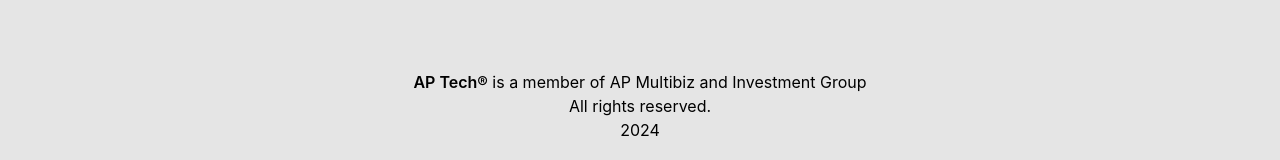
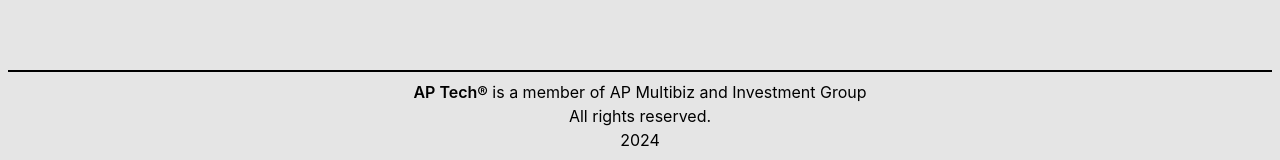
Before and after one commit to adedolapoadegboye/ap-tech, a React (Create React App) app: page / in a window 1280 px wide. Shown: the part 4672-4832 px from the top of the page. Built offline with nearby package versions, Linux system fonts and the light colour scheme.

Commit message:
test deployment

```diff
--- a/src/Components/Footer.jsx
+++ b/src/Components/Footer.jsx
@@ -5,7 +5,7 @@
     <div className="w-full text-center flex flex-col gap-2">
       <br></br>
       <br></br>
-      {/* <hr className="border border-black" /> */}
+      <hr className="border border-black" />
       <div>
         <h1><span className="font-semibold">AP Tech&reg;</span> is a member of AP Multibiz and Investment Group</h1>
         <h1> All rights reserved.</h1>
```
